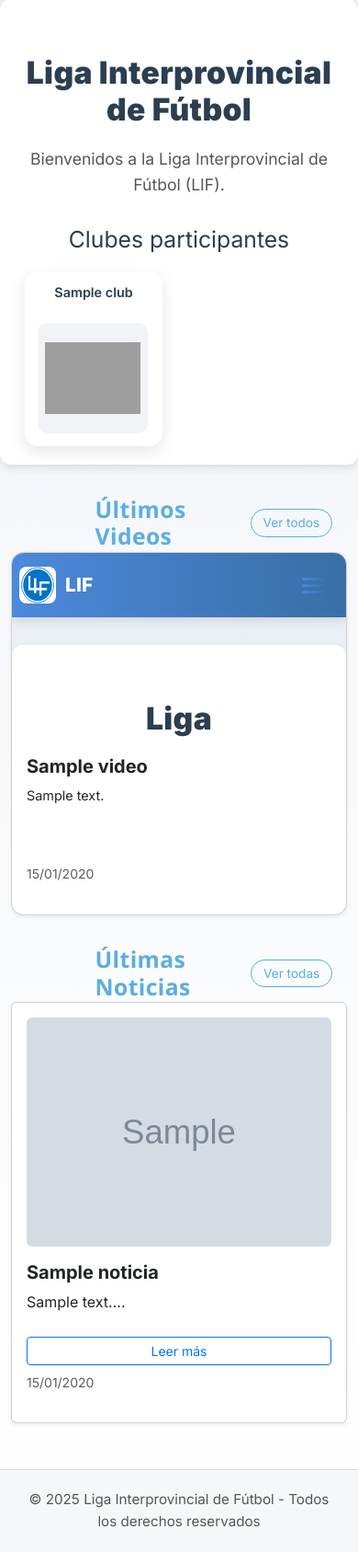
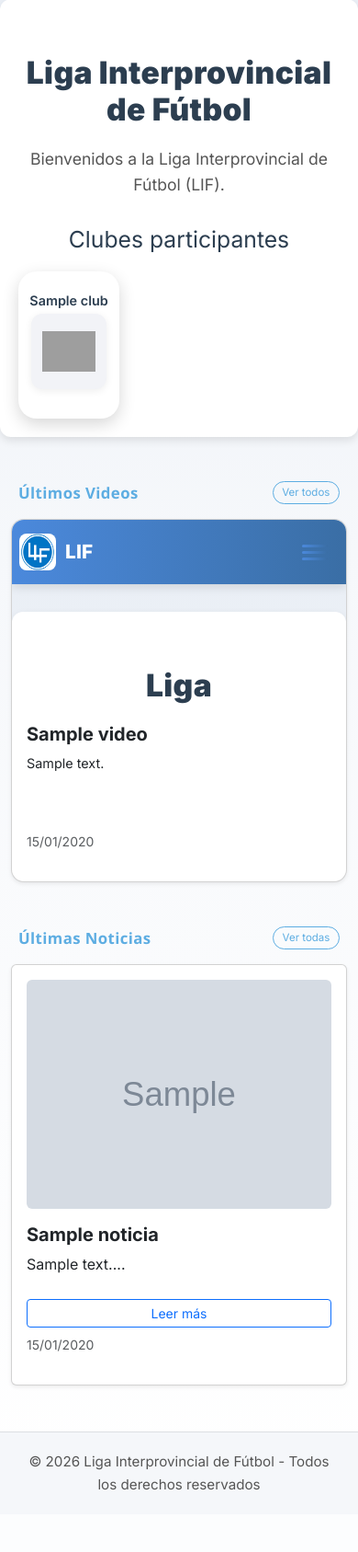
Before and after one commit to suarezcaffdeveloper/LIF, a Flask app: page / in a window 390 px wide. Shown: the part 101-1788 px from the top of the page at 92% size. After the commit the page ends 1721 px from the top, so only its background shows below. Run offline with Flask 3, Linux system fonts and the light colour scheme; tables that the repository leaves empty hold one stand-in row (values such as "Sample post"); grey boxes marked "Sample" are stand-in pictures; grey boxes are pictures that could not be loaded.

Commit message:
Vista para mobile de inicio corregida

```diff
--- a/app/templates/base.html
+++ b/app/templates/base.html
@@ -452,7 +452,7 @@
     </div>
 
     <footer>
-        &copy; 2025 Liga Interprovincial de Fútbol - Todos los derechos reservados
+        &copy; 2026 Liga Interprovincial de Fútbol - Todos los derechos reservados
     </footer>
 
 </body>
--- a/app/templates/index.html
+++ b/app/templates/index.html
@@ -63,15 +63,59 @@
     @media (max-width: 1100px) {
     .equipos-grid { grid-template-columns: repeat(4, 1fr); }
     }
+
     @media (max-width: 768px) {
-        .equipos-grid { grid-template-columns: repeat(2, 1fr); }
+            .equipos-grid {
+                grid-template-columns: repeat(3, 1fr);
+                grid-auto-rows: 1fr;
+                gap: 10px;
+                width: 100%;
+                max-width: 100%;
+                margin-left: 0;
+                margin-right: 0;
+            }
+            .card-equipo {
+                width: 100%;
+                max-width: 100%;
+                height: 160px;
+                min-width: 0;
+                min-height: 0;
+                padding: 14px 6px 14px 6px;
+                box-sizing: border-box;
+                display: flex;
+                flex-direction: column;
+                align-items: center;
+                justify-content: center;
+                margin: 0 auto;
+                background: #fff;
+                border-radius: 20px;
+                box-shadow: 0 6px 18px rgba(0,0,0,0.16);
+                transition: box-shadow 0.2s;
+            }
+            .card-equipo h3 {
+                font-size: 0.95rem;
+                margin-bottom: 8px;
+                margin-top: 0;
+                line-height: 1.2;
+                text-align: center;
+                white-space: nowrap;
+                overflow: hidden;
+                text-overflow: ellipsis;
+                width: 100%;
+            }
+            .card-equipo img {
+                width: 82px;
+                height: 82px;
+                max-width: 82px;
+                max-height: 82px;
+                padding: 2px;
+                margin: 0 auto 10px auto;
+                display: block;
+                border-radius: 12px;
+                background: #f2f3f7;
+            }
         }
 
-    .card-equipo {
-    background: #ffffff;
-    border-radius: 14px;
-    width: 150px;
-    height: 190px;
     padding: 14px;
     text-align: center;
     box-shadow: 0 6px 18px rgba(0,0,0,0.1);
@@ -79,6 +123,21 @@
     display: flex;
     flex-direction: column;
     justify-content: space-between;
+
+    .card-equipo {
+        background: #ffffff;
+        border-radius: 18px;
+        width: 150px;
+        height: 190px;
+        padding: 22px 12px 18px 12px;
+        text-align: center;
+        box-shadow: 0 8px 24px rgba(0,0,0,0.13);
+        transition: box-shadow 0.25s, border-radius 0.25s;
+        display: flex;
+        flex-direction: column;
+        align-items: center;
+        justify-content: center;
+        margin: 0 auto;
     }
 
 .card-equipo:hover {
@@ -94,37 +153,43 @@
     overflow: hidden;
     text-overflow: ellipsis;
     color: #2c3e50;
+    text-align: center;
+    width: 100%;
 }
 
     .card-equipo img {
-    width: 120px;
-    height: 120px;
+        width: 100px;
+        height: 100px;
         object-fit: contain;
-    border-radius: 10px;
+        border-radius: 12px;
         background: #f2f3f7;
-    padding: 8px;
+        padding: 12px;
+        margin-bottom: 10px;
+        box-shadow: 0 2px 8px rgba(0,0,0,0.07);
     }
 
     /* ===== HEADER SECCIONES (VIDEOS / NOTICIAS) ===== */
     .section-header {
-        position: relative;
+        display: flex;
+        align-items: center;
+        justify-content: space-between;
         padding: 0 1rem;
         margin-bottom: 1rem;
     }
 
     .section-header h2 {
-        position: absolute;
-        left: 50%;
-        transform: translateX(-50%);
         margin: 0;
         font-family: 'Poppins', 'Segoe UI', sans-serif;
         font-weight: 600;
         color: #5dade2;
         letter-spacing: 0.4px;
+        text-align: left;
+        width: auto;
+        display: inline-block;
     }
 
     .btn-ver-todas {
-        margin-left: auto;
+        margin-left: 12px;
         background: transparent;
         border: 1px solid #5dade2;
         color: #5dade2;
@@ -132,11 +197,35 @@
         border-radius: 20px;
         font-size: 0.85rem;
         transition: all 0.3s ease;
+        white-space: nowrap;
     }
 
     .btn-ver-todas:hover {
         background: #5dade2;
         color: #fff;
+    }
+
+    @media (max-width: 768px) {
+        .section-header {
+            flex-direction: row;
+            align-items: center;
+            justify-content: space-between;
+            padding: 0 0.5rem;
+        }
+        .section-header h2 {
+            font-size: 1.05rem;
+            text-align: left;
+            width: auto;
+            margin-right: 8px;
+            display: inline-block;
+        }
+        .btn-ver-todas {
+            font-size: 0.72rem;
+            padding: 0.18rem 0.6rem;
+            margin-left: 0;
+            margin-top: 0;
+            margin-right: 0;
+        }
     }
 
     /* ===== CARDS UNIFICADAS ===== */
```
Also changed, not shown: app/templates/register.html (+30 -1 lines), instance/lif.db. Lines whose indentation alone changed are shown as unchanged.
